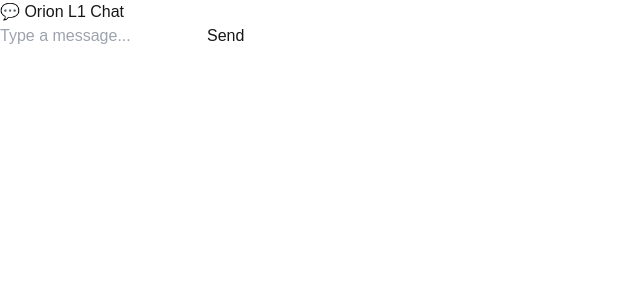
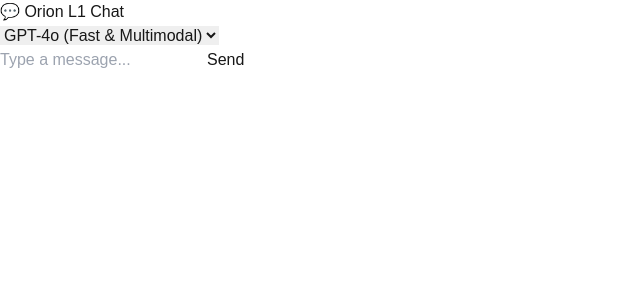
Before and after one commit to ChillibreezeIT/orion-l1, a Next.js app: page / in a window 1280 px wide. Shown: the top 300 px of the page, without its empty margins (0-640 px from the left). Built offline with nearby package versions, Linux system fonts and the light colour scheme.

Commit message:
Add model selector and DALL·E 3 support

```diff
--- a/src/app/api/chat/route.ts
+++ b/src/app/api/chat/route.ts
@@ -7,60 +7,63 @@
 
 export async function POST(req: NextRequest) {
   try {
-    const { message, sessionId = 1, userId = 1 } = await req.json();
+    // Extract inputs from request body
+    const { message, sessionId = 1, userId = 1, model = 'gpt-4o' } = await req.json();
 
     if (!message) {
       return NextResponse.json({ error: 'Missing message.' }, { status: 400 });
     }
 
-    // Prepare Supabase API access
+    console.log(`🔍 Using OpenAI model: ${model}`);
+
+    // Prepare Supabase headers
     const supabaseUrl = process.env.SUPABASE_URL!;
     const supabaseKey = process.env.SUPABASE_SERVICE_ROLE_KEY!;
     const headers = {
       'Content-Type': 'application/json',
       'apikey': supabaseKey,
-      'Authorization': `Bearer ${supabaseKey}`
+      'Authorization': `Bearer ${supabaseKey}`,
     };
 
-    // 1. Ensure user exists
+    // 1. Ensure the user exists
     await fetch(`${supabaseUrl}/rest/v1/users`, {
       method: 'POST',
       headers,
-      body: JSON.stringify([{ id: userId, name: 'Guest' }])
+      body: JSON.stringify([{ id: userId, name: 'Guest' }]),
     });
 
-    // 2. Ensure session exists
+    // 2. Ensure the session exists
     await fetch(`${supabaseUrl}/rest/v1/chat_sessions`, {
       method: 'POST',
       headers,
-      body: JSON.stringify([{ id: sessionId, user_id: userId }])
+      body: JSON.stringify([{ id: sessionId, user_id: userId }]),
     });
 
     // 3. Get reply from OpenAI
     const completion = await openai.chat.completions.create({
-      model: 'gpt-3.5-turbo',
+      model,
       messages: [{ role: 'user', content: message }],
     });
 
     const reply = completion.choices?.[0]?.message?.content?.trim() || '⚠️ No response from AI.';
     console.log('✅ OpenAI Reply:', reply);
 
-    // 4. Save user message
+    // 4. Save the user message
     await fetch(`${supabaseUrl}/rest/v1/messages`, {
       method: 'POST',
       headers,
       body: JSON.stringify([
-        { session_id: sessionId, role: 'user', content: message }
-      ])
+        { session_id: sessionId, role: 'user', content: message },
+      ]),
     });
 
-    // 5. Save AI reply
+    // 5. Save the assistant reply
     await fetch(`${supabaseUrl}/rest/v1/messages`, {
       method: 'POST',
       headers,
       body: JSON.stringify([
-        { session_id: sessionId, role: 'assistant', content: reply }
-      ])
+        { session_id: sessionId, role: 'assistant', content: reply },
+      ]),
     });
 
     return NextResponse.json({ reply });
--- /dev/null
+++ b/src/app/api/image/route.ts
@@ -0,0 +1,17 @@
+import { NextRequest, NextResponse } from "next/server";
+import OpenAI from "openai";
+
+const openai = new OpenAI({ apiKey: process.env.OPENAI_API_KEY! });
+
+export async function POST(req: NextRequest) {
+  const { prompt } = await req.json();
+
+  const image = await openai.images.generate({
+    prompt,
+    model: "dall-e-3",
+    n: 1,
+    size: "1024x1024",
+  });
+
+  return NextResponse.json({ imageUrl: image.data[0].url });
+}
--- a/src/app/page.tsx
+++ b/src/app/page.tsx
@@ -5,6 +5,7 @@
   const [messages, setMessages] = useState<{ role: string; content: string }[]>([]);
   const [input, setInput] = useState('');
   const [loading, setLoading] = useState(false);
+  const [model, setModel] = useState('gpt-4o'); // default model
 
   const sendMessage = async () => {
     const userMessage = input.trim();
@@ -14,18 +15,36 @@
     setInput('');
     setLoading(true);
 
+    try {
+      if (model === 'dall-e-3') {
+        const res = await fetch('/api/image', {
+          method: 'POST',
+          headers: { 'Content-Type': 'application/json' },
+          body: JSON.stringify({ prompt: userMessage }),
+        });
+        const data = await res.json();
+        setMessages(prev => [
+          ...prev,
+          { role: 'assistant', content: `<img src="${data.imageUrl}" alt="Generated Image" class="rounded-lg"/>` }
+        ]);
+      } else {
         const res = await fetch('/api/chat', {
           method: 'POST',
           headers: { 'Content-Type': 'application/json' },
           body: JSON.stringify({
             message: userMessage,
             sessionId: 1,
-        userId: 1
+            userId: 1,
+            model,
           }),
         });
-
         const data = await res.json();
         setMessages(prev => [...prev, { role: 'assistant', content: data.reply }]);
+      }
+    } catch (err) {
+      setMessages(prev => [...prev, { role: 'assistant', content: '⚠️ Error: Unable to generate response.' }]);
+    }
+
     setLoading(false);
   };
 
@@ -34,21 +53,30 @@
       <div className="max-w-2xl mx-auto space-y-6">
         <h1 className="text-4xl font-bold text-blue-600 dark:text-blue-400 text-center">💬 Orion L1 Chat</h1>
 
+        <div className="flex justify-end mb-4">
+          <select
+            value={model}
+            onChange={e => setModel(e.target.value)}
+            className="border border-gray-300 dark:border-gray-700 bg-white dark:bg-gray-900 text-sm text-black dark:text-white rounded-lg px-3 py-2"
+          >
+            <option value="gpt-4o">GPT-4o (Fast & Multimodal)</option>
+            <option value="gpt-4-turbo">GPT-4 Turbo</option>
+            <option value="gpt-3.5-turbo">GPT-3.5 Turbo</option>
+            <option value="dall-e-3">DALL·E 3 (Image)</option>
+          </select>
+        </div>
+
         <div className="space-y-4">
           {messages.map((msg, i) => (
-            <div
-              key={i}
-              className={`flex ${msg.role === 'user' ? 'justify-end' : 'justify-start'}`}
-            >
+            <div key={i} className={`flex ${msg.role === 'user' ? 'justify-end' : 'justify-start'}`}>
               <div
                 className={`rounded-xl px-4 py-3 max-w-[75%] text-sm shadow-md ${
                   msg.role === 'user'
                     ? 'bg-blue-600 text-white dark:bg-blue-500'
                     : 'bg-gray-100 text-gray-900 dark:bg-gray-800 dark:text-gray-100'
                 }`}
-              >
-                {msg.content}
-              </div>
+                dangerouslySetInnerHTML={{ __html: msg.content }}
+              />
             </div>
           ))}
           {loading && (
```
Lines whose indentation alone changed are shown as unchanged.
